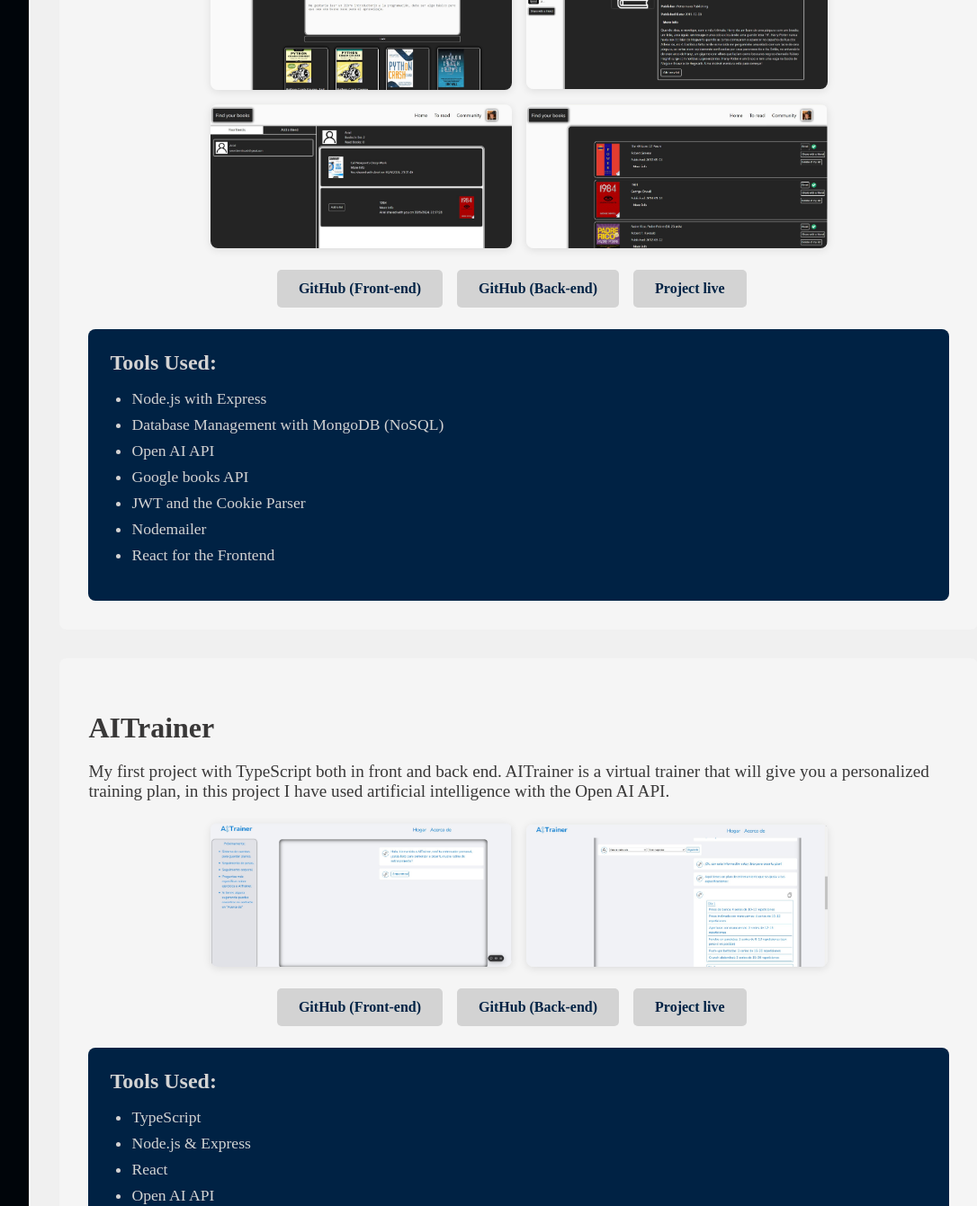
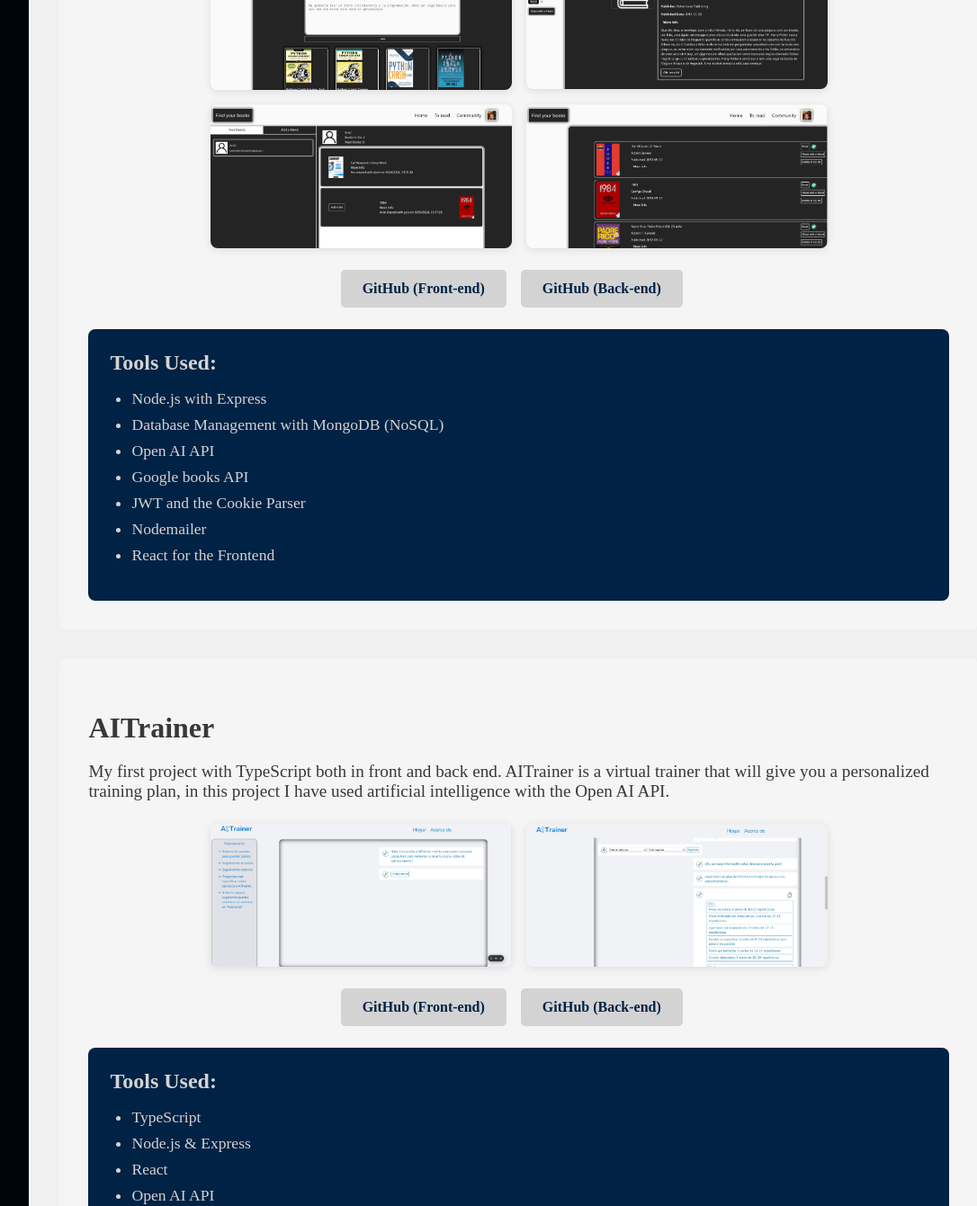
Before and after one commit to EServetti/My-portfolio, a React (Vite) app: page /projects in a window 1280 px wide. Shown: the part 1567-2908 px from the top of the page at 90% size, without its empty margins (161-1247 px from the left). Built offline with nearby package versions, Linux system fonts and the light colour scheme.

Commit message:
Eliminados links a proyectos desplegados

```diff
--- a/src/pages/projects.jsx
+++ b/src/pages/projects.jsx
@@ -72,7 +72,6 @@ const Projects = () => {
           screenshot4={screenshot8}
           linkFront="https://github.com/EServetti/Find-my-books-front"
           linkBack="https://github.com/EServetti/Find-my-books"
-          linkLive="https://find-your-books.vercel.app"
           toolsUsed={[
             "Node.js with Express",
             "Database Management with MongoDB (NoSQL)",
@@ -91,7 +90,6 @@ const Projects = () => {
           screenshot2={screenshot10}
           linkFront="https://github.com/EServetti/AITrainer_front"
           linkBack="https://github.com/EServetti/AITrainer"
-          linkLive="https://ai-trainer-app.vercel.app/"
           toolsUsed={[
             "TypeScript","Node.js & Express","React","Open AI API"
           ]}
```
